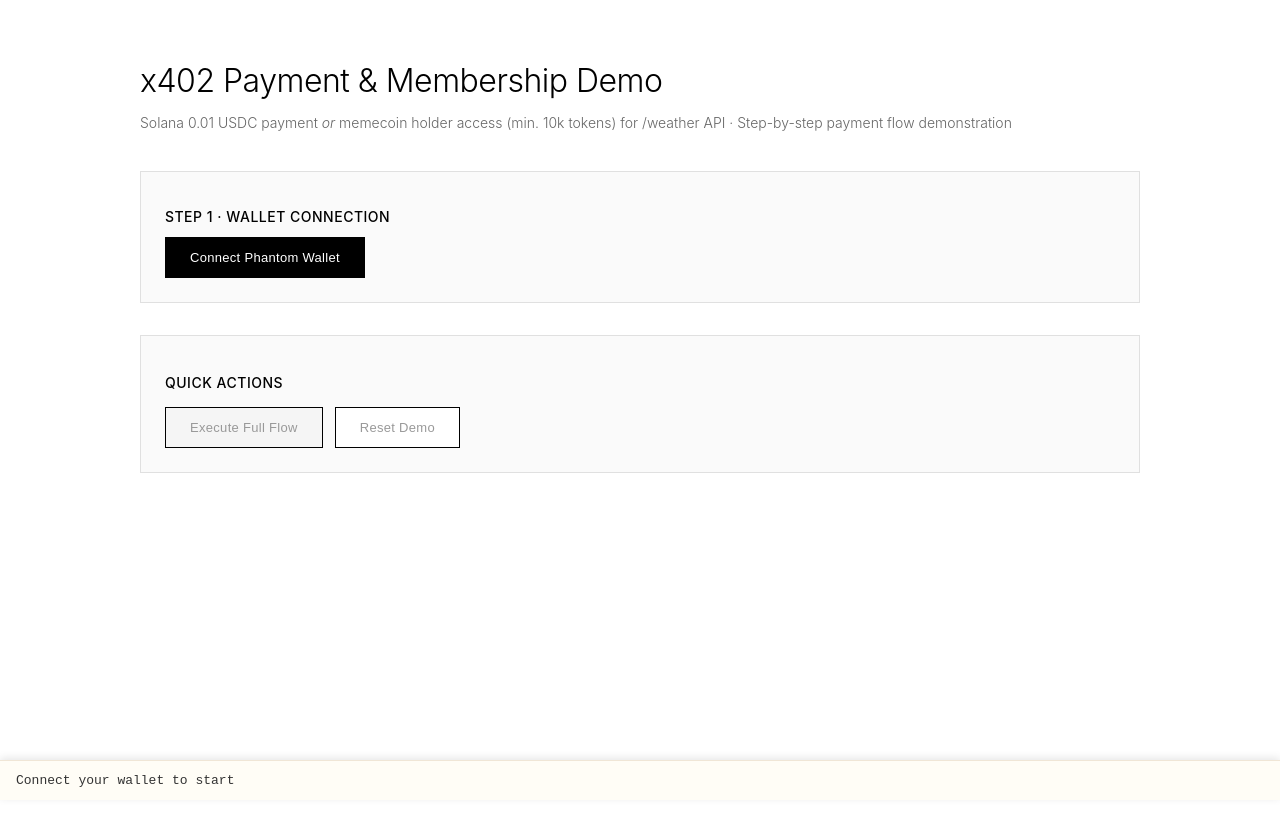
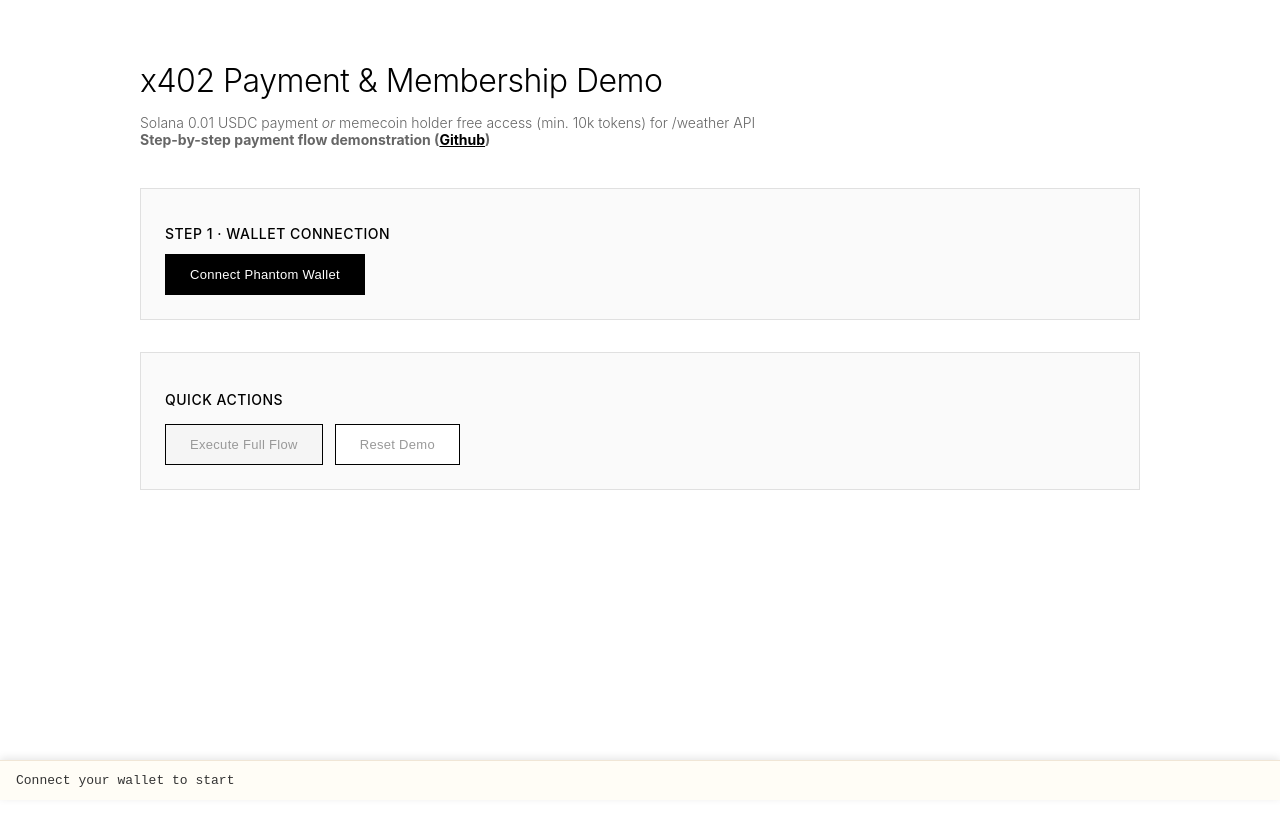
Before and after one commit to runeape-sats/x402-sol-member, a React (Vite) app in the folder host/: page / in a window 1280 px wide. Shown: the top 826 px of the page. Built offline with nearby package versions, Linux system fonts and the light colour scheme; no server answers.

Commit message:
Update Demo.jsx

```diff
--- a/host/components/Demo.jsx
+++ b/host/components/Demo.jsx
@@ -418,7 +418,7 @@ const Wallet = () => {
           marginBottom: "40px",
         }}
       >
-        Solana 0.01 USDC payment <i>or</i> memecoin holder access (min. 10k tokens) for /weather API · Step-by-step payment flow demonstration
+        Solana 0.01 USDC payment <i>or</i> memecoin holder free access (min. 10k tokens) for /weather API<br/><b>Step-by-step payment flow demonstration (<a href="https://github.com/runeape-sats/x402-sol-member" style={{color: "black"}} target="_blank" rel="noopener noreferrer">Github</a>)</b>
       </p>
 
 
```
